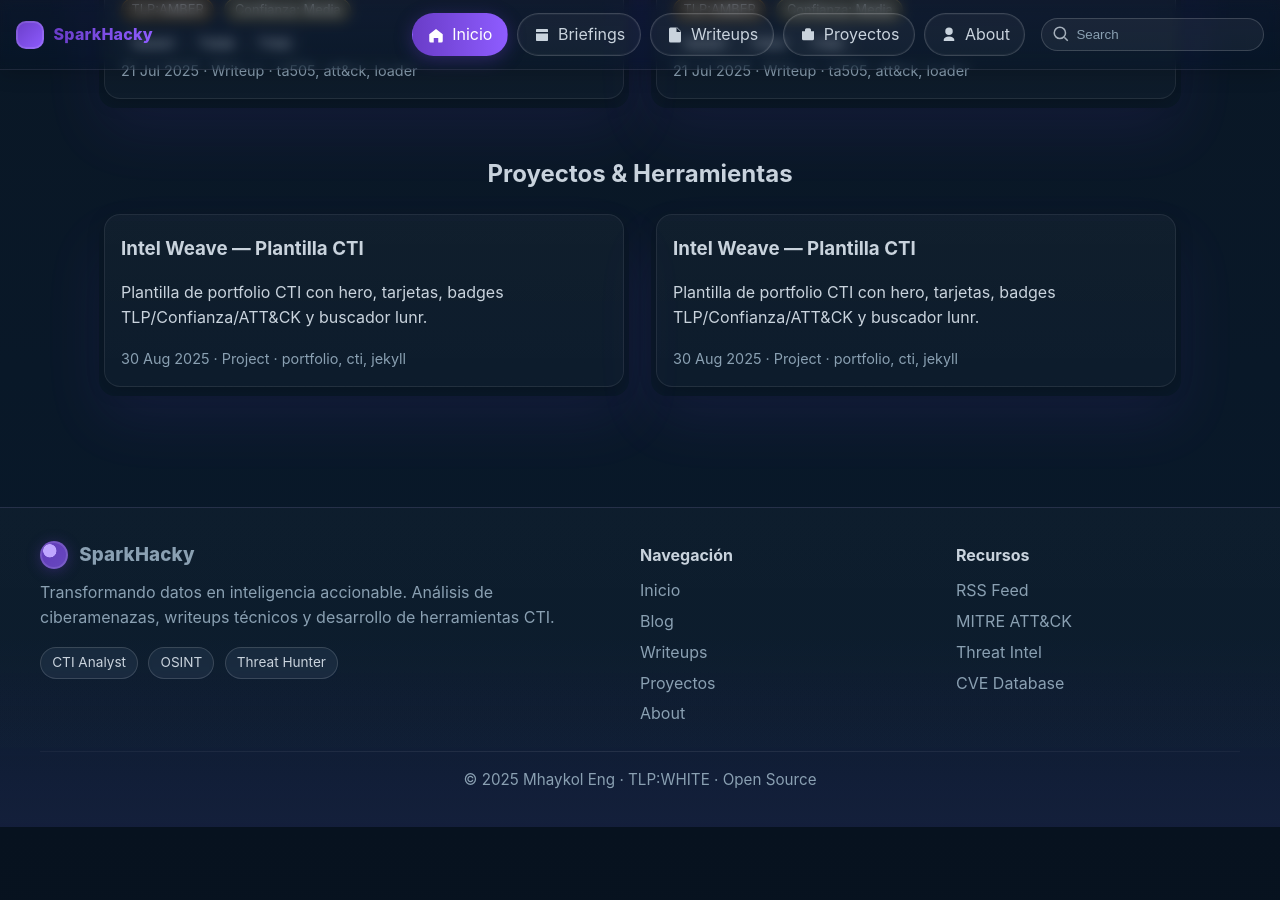
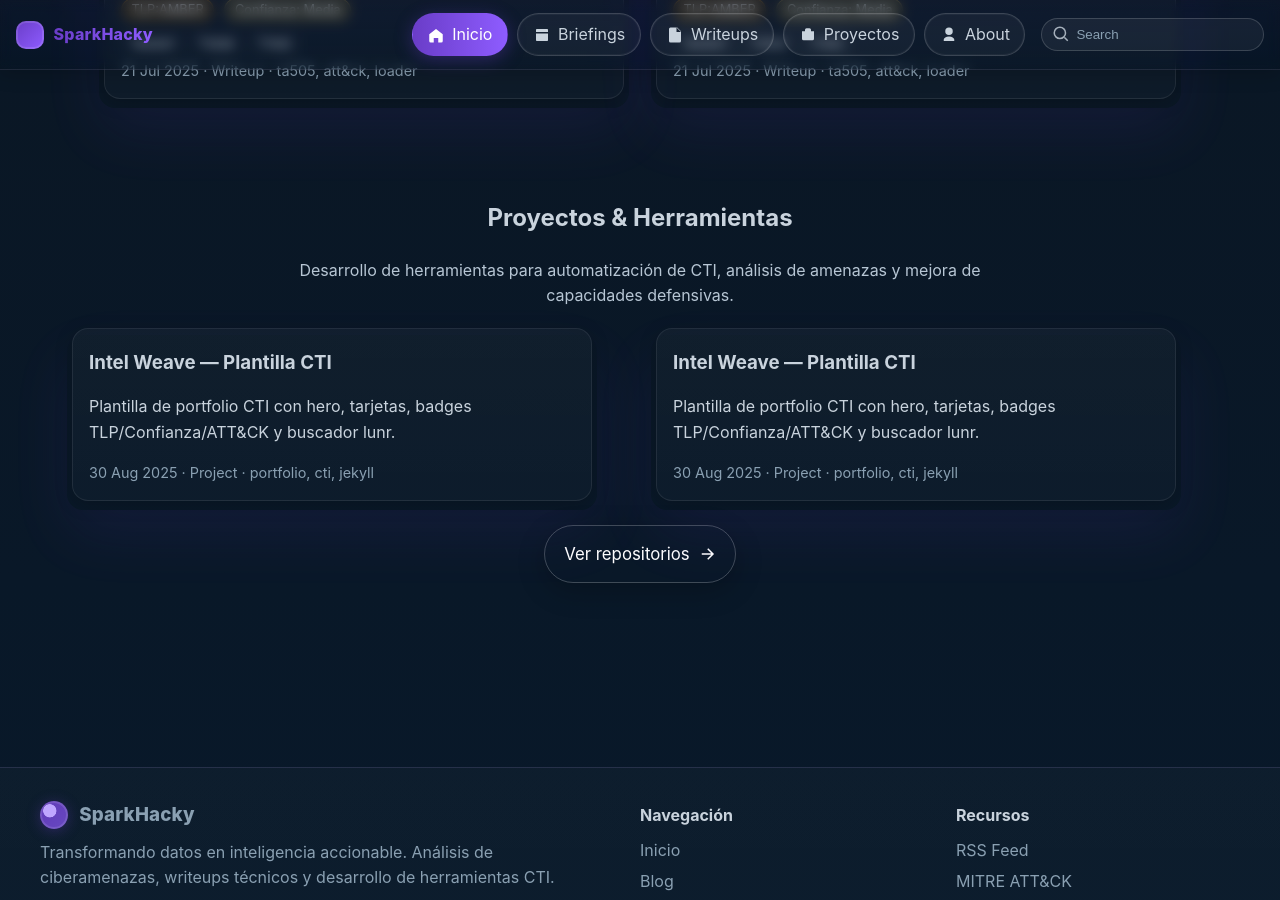
Before and after one commit to Sparkhacky/sparkhacky.github.io, a Jekyll site: the page built from index.html, in a window 1280 px wide and 900 px high, scrolled down 1454 px. Built offline with Jekyll 4.4.1, drawn with Linux system fonts in a browser that asks for light colours; before the commit the page ends 2281 px from its top, so only the background shows below that.

Commit message:
Update index.html

```diff
--- a/index.html
+++ b/index.html
@@ -26,12 +26,27 @@
   </div>
 </section>
 
-<section class="home-section">
-  <h2>Proyectos & Herramientas</h2>
-  <div class="grid">
+<section class="container-wide home-section" id="projects">
+  <header class="section-head">
+    <h2>Proyectos &amp; Herramientas</h2>
+    <p class="lede">Desarrollo de herramientas para automatización de CTI, análisis de amenazas y mejora de capacidades defensivas.</p>
+  </header>
+
+  <div class="grid grid--2">
     {% assign projs = site.projects | sort: 'date' | reverse %}
-    {% for p in projs limit:3 %}
+    {% for p in projs limit:6 %}
       {% include card.html item=p kind="project" %}
     {% endfor %}
   </div>
+
+  <div class="cta-center">
+    <a class="btn btn-xl ghost arrow"
+       href="https://github.com/sparkhacky?tab=repositories"
+       target="_blank" rel="noopener">
+      Ver repositorios
+      <svg class="i" viewBox="0 0 24 24" aria-hidden="true">
+        <path d="M5 12h14M13 5l7 7-7 7" fill="none" stroke="currentColor" stroke-width="2"/>
+      </svg>
+    </a>
+  </div>
 </section>
```
